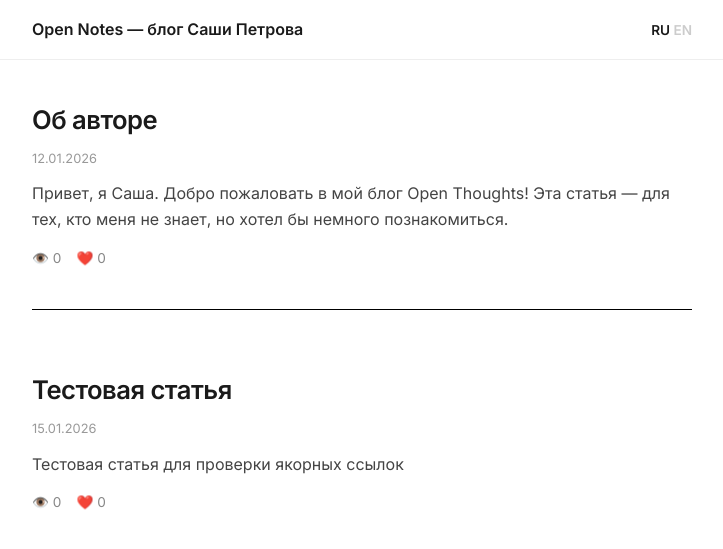
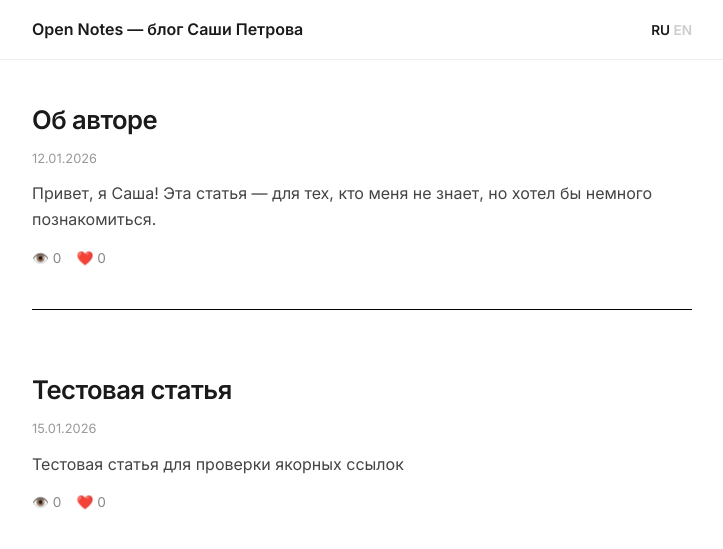
Before and after one commit to petrovortex/petrovortex.github.io, a Jekyll site: the page built from index.html, in a window 1280 px wide. Shown: the top 549 px of the page, without its empty margins (278-1001 px from the left). Built offline with Jekyll 4.4.1, drawn with Linux system fonts in a browser that asks for light colours; comment, search, counter and statistics services are not loaded.

Commit message:
Update 2026-01-12-about-ru.md

```diff
--- a/_posts/2026-01-12-about-ru.md
+++ b/_posts/2026-01-12-about-ru.md
@@ -6,11 +6,11 @@ categories: about
 lang: ru
 lang_ref: about-sasha-petrov
 pinned: true
-excerpt: "Привет, я Саша. Добро пожаловать в мой блог Open Thoughts! Эта статья — для тех, кто меня не знает, но хотел бы немного познакомиться."
+excerpt: "Привет, я Саша! Эта статья — для тех, кто меня не знает, но хотел бы немного познакомиться."
 ---
 
 Эта статья готовится к публикации! 🔥
 
-Чтобы не пропустить её, подписывайтесь на мой Telegram-канал <https://t.me/open_thoughts_channel> или Twitter <https://x.com/petrovortex>.
+Чтобы не пропустить её, подписывайтесь на мой Telegram-канал <https://t.me/open_notes> или Twitter <https://x.com/petrovortex>.
 
 P.S. Это не классическое резюме (его можно найти [здесь](https://github.com/petrovortex/resume)).
```
